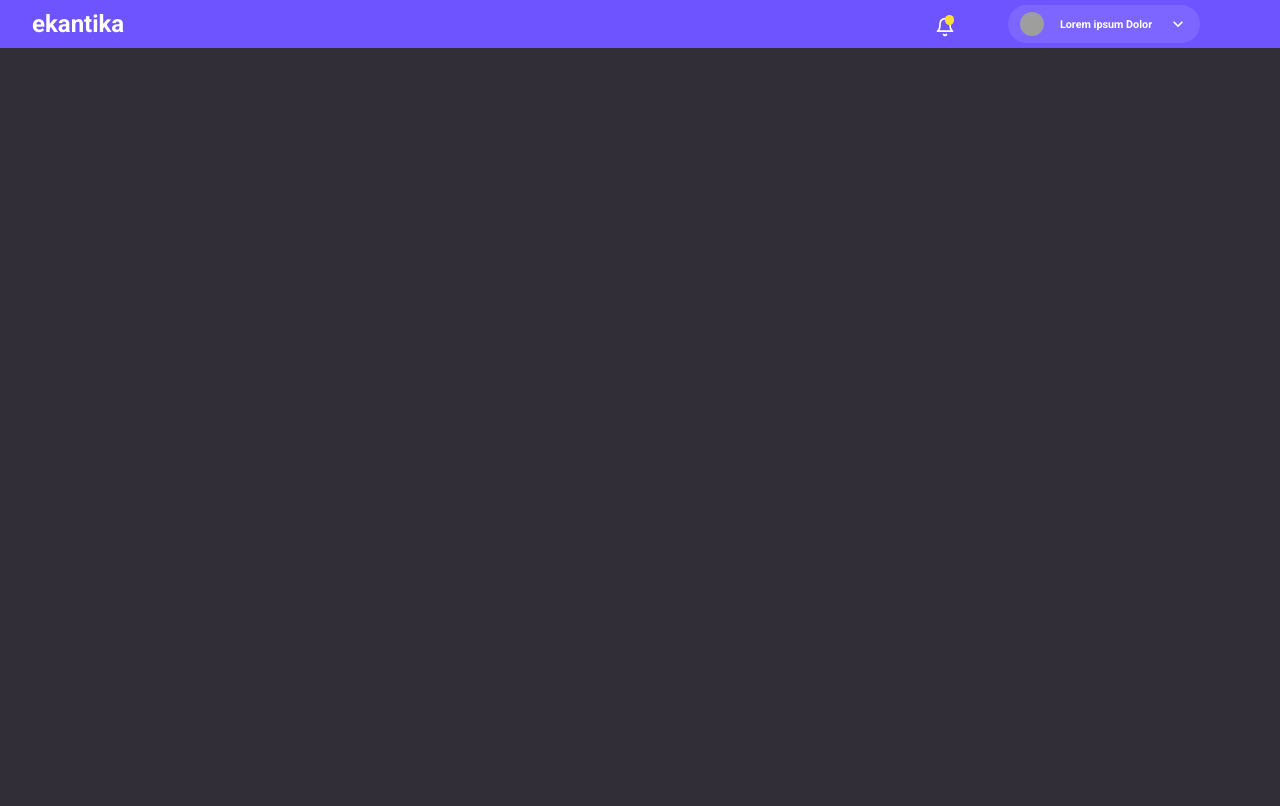
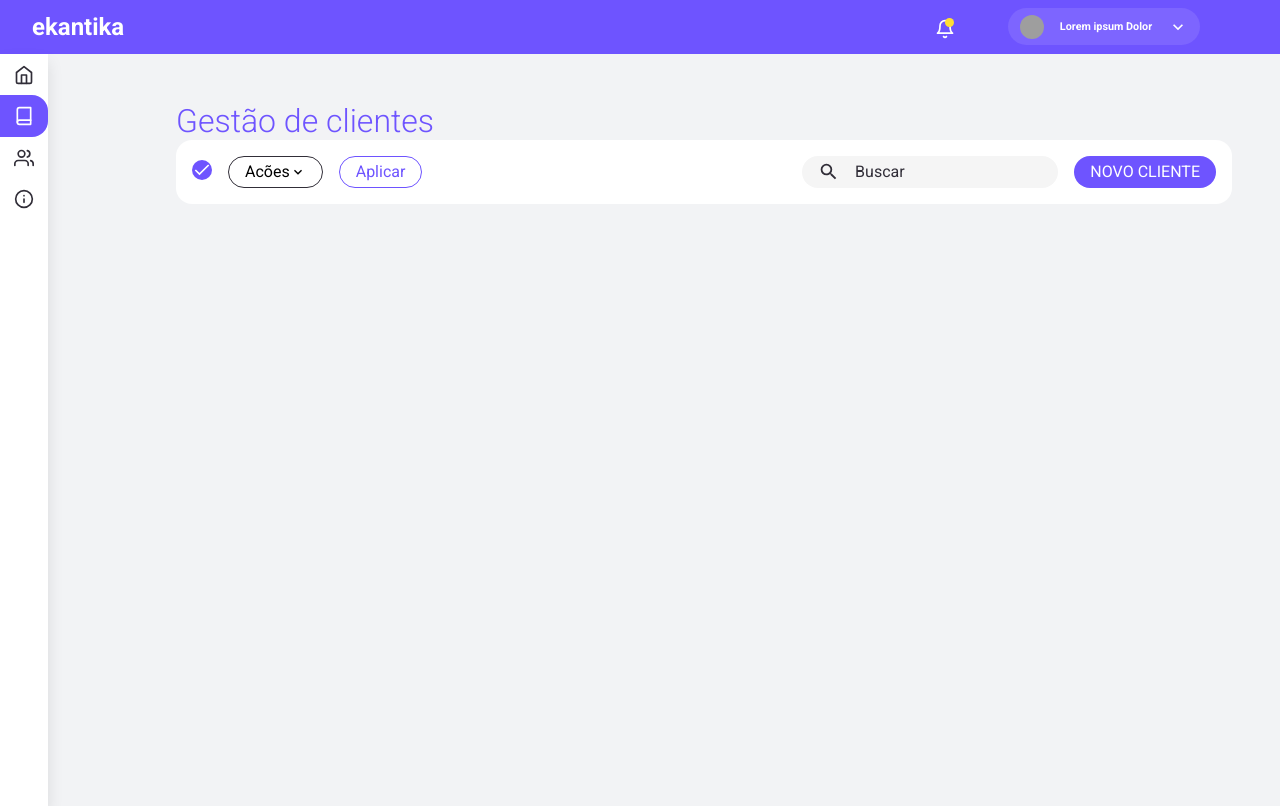
Before and after one commit to imatheus-lucas/frontend-teste-tecnico, a React (Create React App) app: page / in a window 1280 px wide. Built offline with nearby package versions, Linux system fonts and the light colour scheme; grey boxes are pictures that could not be loaded.

Commit message:
add header table

```diff
--- a/package.json
+++ b/package.json
@@ -14,6 +14,7 @@
     "react-dom": "^17.0.2",
     "react-icons": "^4.2.0",
     "react-scripts": "4.0.3",
+    "react-switch": "^6.0.0",
     "styled-components": "^5.3.1",
     "typescript": "^4.1.2",
     "web-vitals": "^1.0.1"
--- /dev/null
+++ b/src/components/CheckBox/index.tsx
@@ -0,0 +1,22 @@
+import { InputHTMLAttributes } from 'react';
+import { CheckboxContainer, Icon, StyledCheckbox } from './styles';
+interface CheckBoxProps extends InputHTMLAttributes<HTMLInputElement> {
+  checked: boolean;
+  className?: string | undefined;
+}
+export default function CheckBox({
+  checked,
+  className,
+  ...props
+}: CheckBoxProps) {
+  return (
+    <CheckboxContainer className={className}>
+      <input type="checkbox" checked={checked} {...props} />
+      <StyledCheckbox checked={checked}>
+        <Icon viewBox="0 0 24 24">
+          <polyline points="20 6 9 17 4 12" />
+        </Icon>
+      </StyledCheckbox>
+    </CheckboxContainer>
+  );
+}
--- /dev/null
+++ b/src/components/CheckBox/styles.ts
@@ -0,0 +1,47 @@
+import styled from 'styled-components';
+
+export const CheckboxContainer = styled.div`
+  display: inline-block;
+  vertical-align: middle;
+
+  input {
+    border: 0;
+    clip: rect(0 0 0 0);
+    clippath: inset(50%);
+    height: 1px;
+    margin: -1px;
+    overflow: hidden;
+    padding: 0;
+    position: absolute;
+    white-space: nowrap;
+    width: 1px;
+  }
+`;
+
+export const Icon = styled.svg`
+  fill: none;
+  stroke: white;
+
+  stroke-width: 2px;
+`;
+
+type StyledCheckboxProps = {
+  checked: boolean;
+};
+export const StyledCheckbox = styled.div<StyledCheckboxProps>`
+  display: inline-block;
+  width: 20px;
+  height: 20px;
+  background: ${props =>
+    props.checked ? props.theme.colors.primary : 'papayawhip'};
+  border-radius: 1rem;
+  transition: all 150ms;
+
+  input:focus + & {
+    box-shadow: 0 0 0 3px pink;
+  }
+
+  ${Icon} {
+    visibility: ${props => (props.checked ? 'visible' : 'hidden')};
+  }
+`;
--- a/src/components/Header/styles.ts
+++ b/src/components/Header/styles.ts
@@ -7,6 +7,7 @@ export const Container = styled.header`
   align-items: center;
   justify-content: space-between;
   padding: 0 2rem;
+  grid-area: header;
 
   span {
     font-size: 1.5rem;
@@ -27,6 +28,10 @@ export const Container = styled.header`
       display: flex;
       justify-content: center;
       align-items: center;
+      transition: filter 0.2s;
+      &:hover {
+        filter: brightness(90%);
+      }
       img {
         width: 1.5rem;
         height: 1.5rem;
--- /dev/null
+++ b/src/components/SideNav/index.tsx
@@ -0,0 +1,20 @@
+import { Container } from './styles';
+import { FiHome, FiUsers, FiBook, FiInfo } from 'react-icons/fi';
+export default function SideNav() {
+  return (
+    <Container>
+      <a href="#">
+        <FiHome size={20} />
+      </a>
+      <a href="#" className="active">
+        <FiBook size={20} />
+      </a>
+      <a href="#">
+        <FiUsers size={20} />
+      </a>
+      <a href="#">
+        <FiInfo size={20} />
+      </a>
+    </Container>
+  );
+}
--- /dev/null
+++ b/src/components/SideNav/styles.ts
@@ -0,0 +1,39 @@
+import styled from 'styled-components';
+
+export const Container = styled.div`
+  width: 3rem;
+  height: calc(100vh - 3rem);
+  background: ${({ theme }) => theme.colors.secondary};
+  display: flex;
+  flex-direction: column;
+  box-shadow: 0 0.5rem 1rem rgba(0, 0, 0, 0.1);
+  grid-area: side;
+
+  a {
+    padding: 0.675rem 0;
+    width: 100%;
+    display: flex;
+    align-items: center;
+    justify-content: center;
+    border-top-right-radius: 1rem;
+    border-bottom-right-radius: 1rem;
+    svg {
+      color: #312e38;
+    }
+    &:hover {
+      background: ${({ theme }) => theme.colors.primary};
+
+      svg {
+        color: ${({ theme }) => theme.colors.secondary};
+      }
+    }
+  }
+
+  .active {
+    background: ${({ theme }) => theme.colors.primary};
+
+    svg {
+      color: ${({ theme }) => theme.colors.secondary};
+    }
+  }
+`;
--- a/src/pages/Home/index.tsx
+++ b/src/pages/Home/index.tsx
@@ -1,9 +1,35 @@
 import Header from '../../components/Header';
-
+import SideNav from '../../components/SideNav';
+import { Container, TableHeader } from './styles';
+import { MdExpandMore, MdUnfoldMore, MdSearch } from 'react-icons/md';
+import CheckBox from '../../components/CheckBox';
 export default function Home() {
   return (
-    <>
+    <Container>
       <Header />
-    </>
+      <SideNav />
+      <main>
+        <h1>Gestão de clientes</h1>
+        <section>
+          <TableHeader>
+            <div>
+              <CheckBox checked={true} />
+              <button className="btn action">
+                Acões
+                <MdExpandMore />
+              </button>
+              <button className="btn apply">Aplicar</button>
+            </div>
+            <div>
+              <div className="input__search">
+                <MdSearch />
+                <input type="text" placeholder="Buscar" />
+              </div>
+              <button className="btn new_client">NOVO CLIENTE</button>
+            </div>
+          </TableHeader>
+        </section>
+      </main>
+    </Container>
   );
 }
--- /dev/null
+++ b/src/pages/Home/styles.ts
@@ -0,0 +1,89 @@
+import styled from 'styled-components';
+
+export const Container = styled.div`
+  display: grid;
+  grid-template-columns: 0.3fr 1.7fr 1fr;
+  grid-template-rows: 0.2fr 1.8fr 1fr;
+  gap: 0px 0px;
+  grid-template-areas:
+    'header header header'
+    'side main main'
+    'side main main';
+
+  main {
+    grid-area: main;
+    padding: 3rem;
+
+    h1 {
+      font-weight: 300;
+      color: ${({ theme }) => theme.colors.primary};
+    }
+    section {
+      background: ${({ theme }) => theme.colors.secondary};
+      max-height: 25rem;
+      border-radius: 1rem;
+      padding: 1rem;
+    }
+  }
+`;
+
+export const TableHeader = styled.div`
+  display: flex;
+  align-items: center;
+  justify-content: space-between;
+  > div {
+    display: flex;
+    align-items: center;
+
+    .btn {
+      display: flex;
+      align-items: center;
+      justify-content: space-between;
+
+      border-radius: 1rem;
+      padding: 0 1rem;
+      height: 2rem;
+      background: none;
+      border: none;
+    }
+
+    .action {
+      border: 1px solid #312e38;
+      margin: 0 1rem;
+    }
+    .apply {
+      color: ${({ theme }) => theme.colors.primary};
+      border: 1px solid ${({ theme }) => theme.colors.primary};
+    }
+
+    .new_client {
+      color: ${({ theme }) => theme.colors.secondary};
+      background: ${({ theme }) => theme.colors.primary};
+    }
+  }
+
+  .input__search {
+    display: flex;
+    height: 2rem;
+    background: #f5f5f5;
+    padding: 0 1rem;
+    align-items: center;
+    justify-content: center;
+    border-radius: 1rem;
+    margin: 0 1rem;
+    svg {
+      font-size: 1.6rem;
+      color: #312e38;
+      margin-right: 1rem;
+    }
+    input {
+      border: none;
+      width: 100%;
+      background: none;
+
+      ::placeholder {
+        color: #312e38;
+      }
+    }
+  }
+`;
--- a/src/styles/GlobalStyles.ts
+++ b/src/styles/GlobalStyles.ts
@@ -8,7 +8,7 @@ export const GlobalStyles = createGlobalStyle`
     outline: 0;
   }
   body {
-    background: #312e38;
+    background: ${({ theme }) => theme.colors.tertiary};
     color: #fff;
     -webkit-font-smoothing: antialiased;
   }
```
Also changed, not shown: table.txt (added), 1 other file (tests, documents, lock files or other folders).
